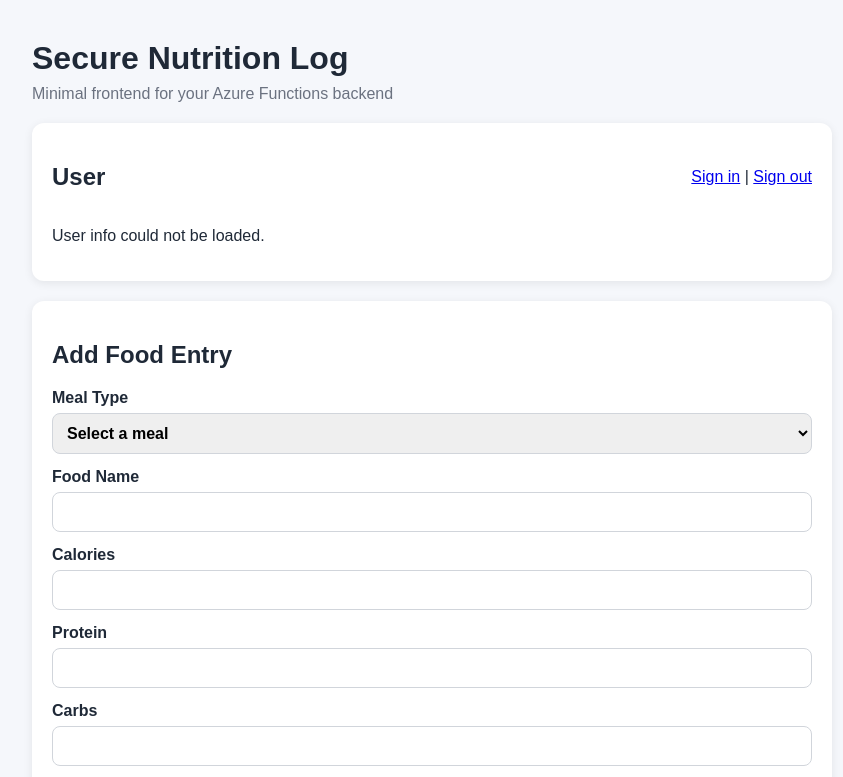
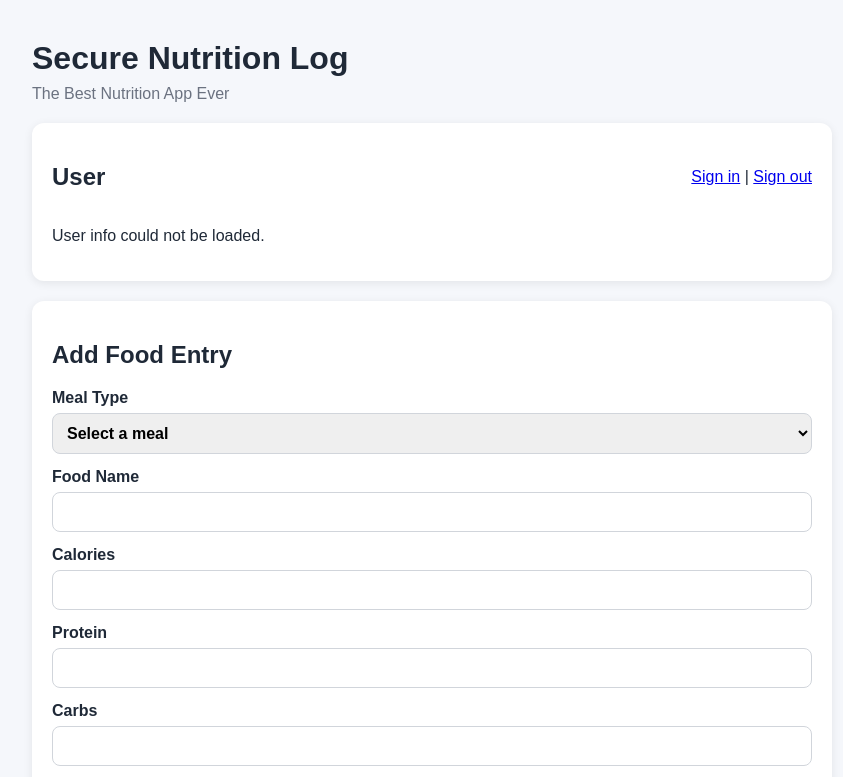
Before and after one commit to vecjar/secure-nutrition-log, a website: page app/index.html in a window 1280 px wide. Shown: the top 777 px of the page, without its empty margins (208-1051 px from the left). Drawn offline with Linux system fonts and the light colour scheme; no server answers.

Commit message:
Changed html text

```diff
--- a/app/index.html
+++ b/app/index.html
@@ -3,13 +3,13 @@
 <head>
   <meta charset="UTF-8" />
   <meta name="viewport" content="width=device-width, initial-scale=1.0" />
-  <title>Secure Nutrition Log</title>
+  <title>Secure Nutrition Log in Azure</title>
   <link rel="stylesheet" href="style.css" />
 </head>
 <body>
   <main class="container">
     <h1>Secure Nutrition Log</h1>
-    <p class="subtitle">Minimal frontend for your Azure Functions backend</p>
+    <p class="subtitle">The Best Nutrition App Ever</p>
 
     <!-- 🔐 NEW: User / Auth Section -->
     <section class="card">
```
